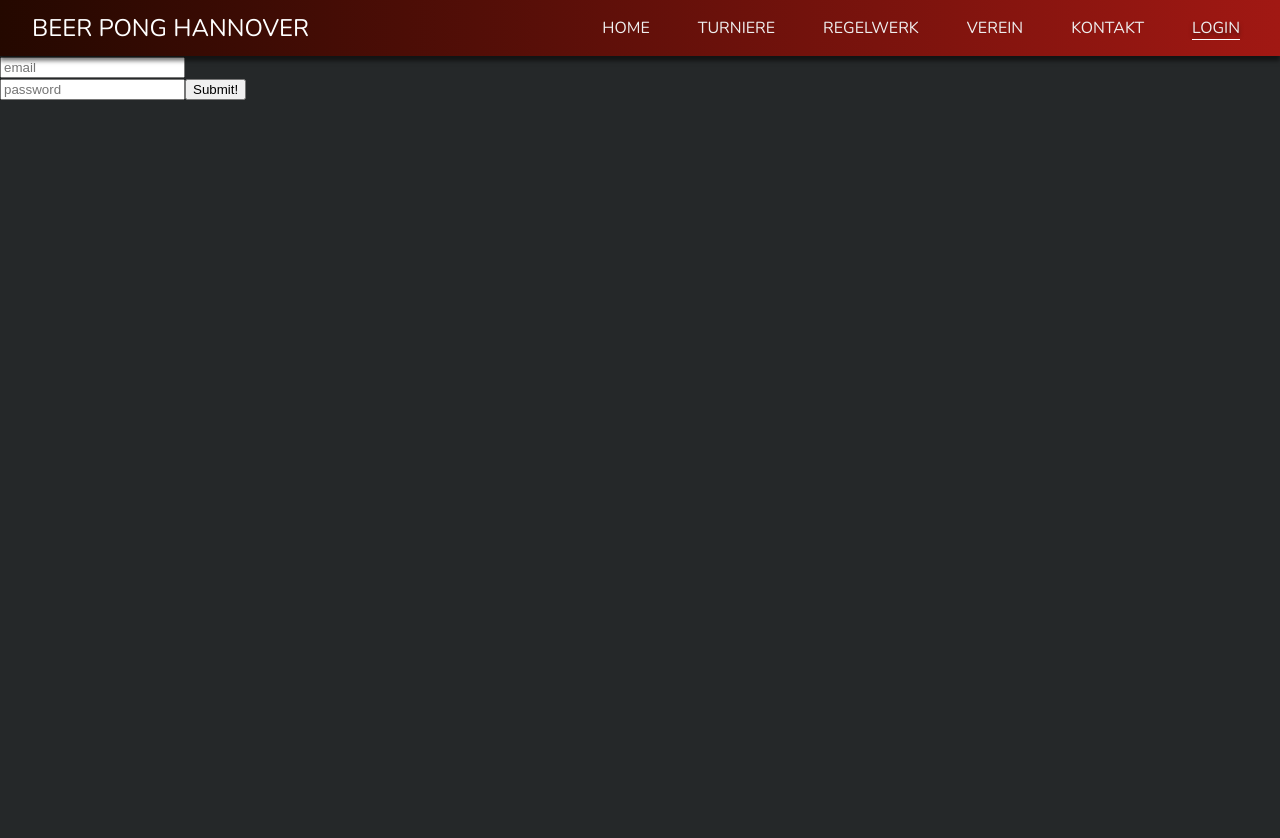
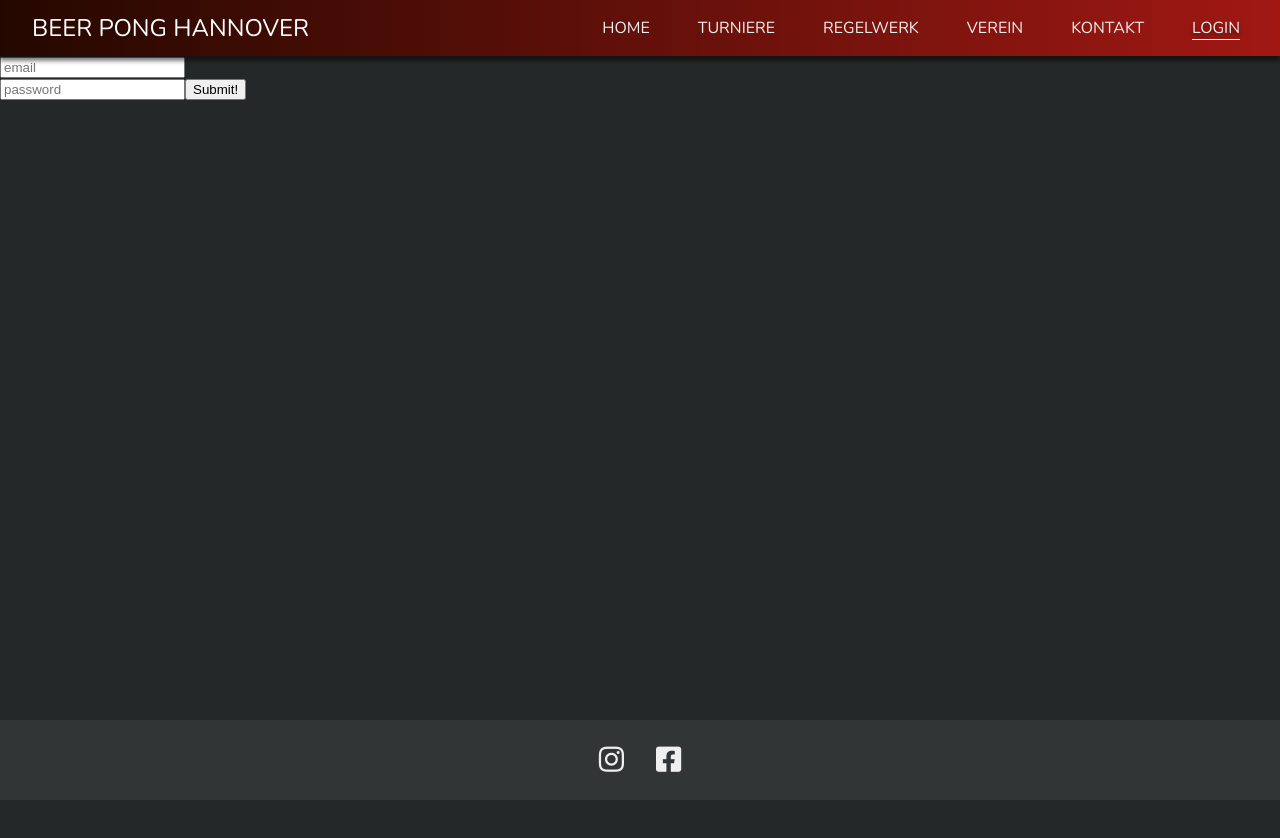
Before and after one commit to Tylopilus/beerpong-hannover, a React (Create React App) app in the folder client/: page /login in a window 1280 px wide. Shown: the top 838 px of the page. Built offline with nearby package versions, Linux system fonts and the light colour scheme.

Commit message:
edited footer so it actually works

```diff
--- a/client/src/App.js
+++ b/client/src/App.js
@@ -68,7 +68,7 @@ class App extends React.Component{
                   <Route component={() => <Redirect to="/404" />} />
               </Switch>
               {/* TODO FIX THIS SHIT WTF */}
-              {/* <Footer /> */}
+            <Footer />
           </BrowserRouter>
         </React.Fragment>
       )
--- a/client/src/components/Admin/Admin.css
+++ b/client/src/components/Admin/Admin.css
@@ -1,3 +1,6 @@
+.adminContent > * {
+    background: #252829;
+}
 .subNav {
     width: 100%;
     background: #313536;
--- a/client/src/components/Admin/Admin.jsx
+++ b/client/src/components/Admin/Admin.jsx
@@ -29,7 +29,7 @@ class Admin extends React.Component{
         if(this.state.adminMenuOpen)
             subNavState = ["subNav open"]
         return (
-            <div>
+            <div cöassName="adminContent">
                 <div className={subNavState}>
                     <div className="subNavItems">
                         <div>
--- a/client/src/components/Admin/Components/CreateTournament/CreateTournament.css
+++ b/client/src/components/Admin/Components/CreateTournament/CreateTournament.css
@@ -5,6 +5,9 @@
     flex-direction: column;
     font-size: 1.3rem;
     text-align: center;
+    background: #252829;
+    padding-bottom: 10px;
+    margin-bottom: 80px;
 }
 
 .createContent p {
--- a/client/src/components/Footer/Footer.css
+++ b/client/src/components/Footer/Footer.css
@@ -1,8 +1,15 @@
 .footer-main{
-    margin-top: 50px;
     text-align: center;
     background-color: #313536;
     color: #efefef;
+    position: fixed;
+    bottom: 0;
+    width: 100%;
+    z-index: -100;
+}
+
+.footer-main > * {
+    z-index: -100;
 }
 
 .footer-content {
--- a/client/src/components/Home/Home.css
+++ b/client/src/components/Home/Home.css
@@ -19,6 +19,8 @@
   align-items: center;
   padding-bottom: 2.5rem;
   box-sizing: border-box;
+  background: #252829;
+  margin-bottom: 80px;
 }
 
 .home_h1 {
--- a/client/src/components/Tournaments/Tournaments.css
+++ b/client/src/components/Tournaments/Tournaments.css
@@ -11,12 +11,16 @@
     background-repeat: no-repeat;
     background-size: cover;
   }
-
+.tournamentParent {
+    width: 100%;
+    background: #252829;
+    padding-bottom: 10px;
+    margin-bottom: 80px;
+}
   .tournament_content {
       padding: 0 1rem;
       max-width: 800px;
       margin: auto;
-      padding-bottom: 2.5rem;
       box-sizing: border-box;
   }
 
--- a/client/src/components/Tournaments/Tournaments.jsx
+++ b/client/src/components/Tournaments/Tournaments.jsx
@@ -29,6 +29,7 @@ class Tournaments extends React.Component {
         return(
             <React.Fragment>
                 <div className="tournaments_parallax"></div>
+                <div className="tournamentParent">
                     <div className="tournament_content">
                         <h1>Anstehende Turniere</h1>
                         <div className="tournament_content_flex">
@@ -56,6 +57,7 @@ class Tournaments extends React.Component {
                         </div>
                         <hr />
                     </div>
+                </div>
             </React.Fragment>
         )
     }
--- a/client/src/index.css
+++ b/client/src/index.css
@@ -12,6 +12,7 @@ body {
   color: #efefef;
   height: 100%
 }
+
 
 #root {
   height: 100%;
```
Lines whose indentation alone changed are shown as unchanged.
